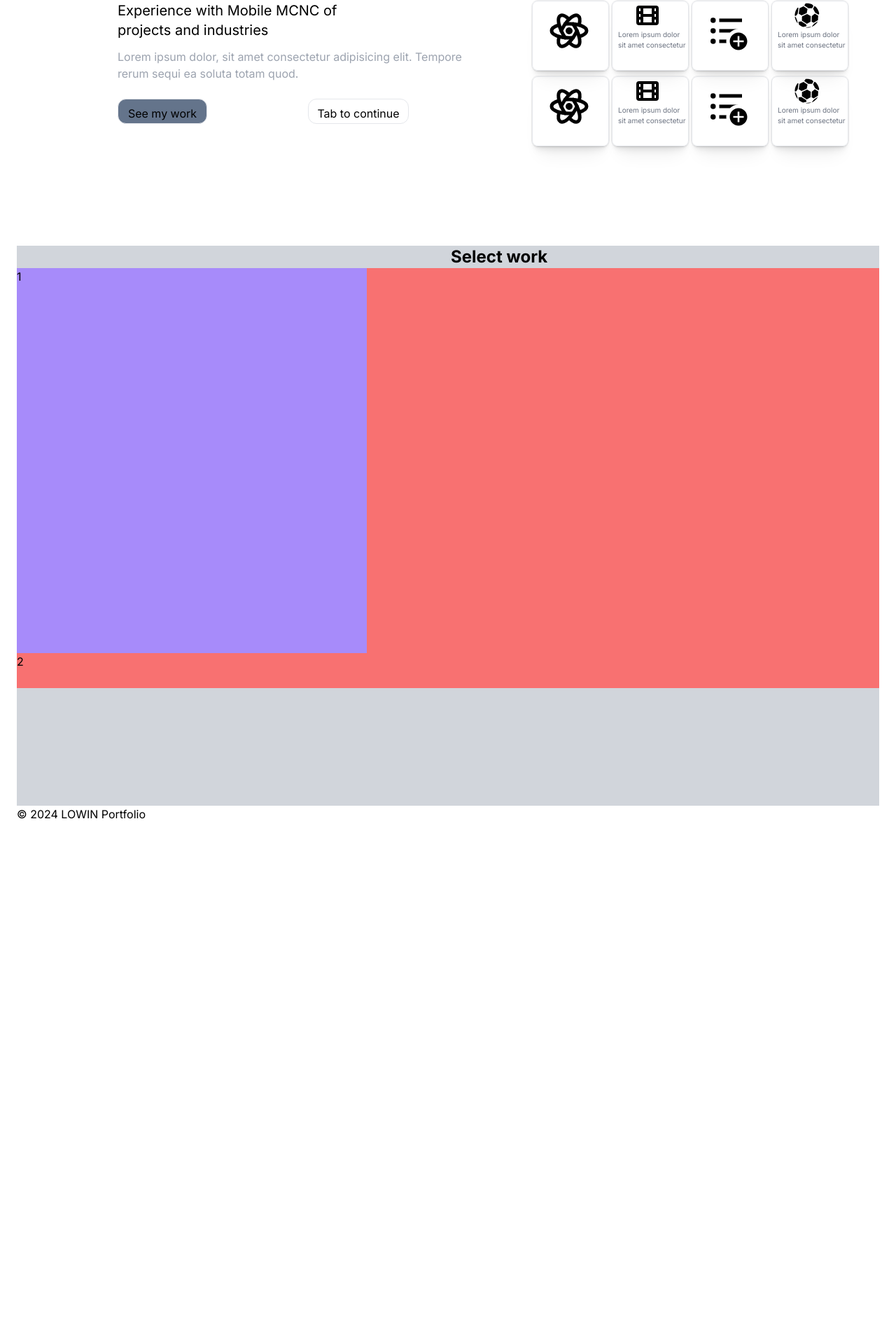
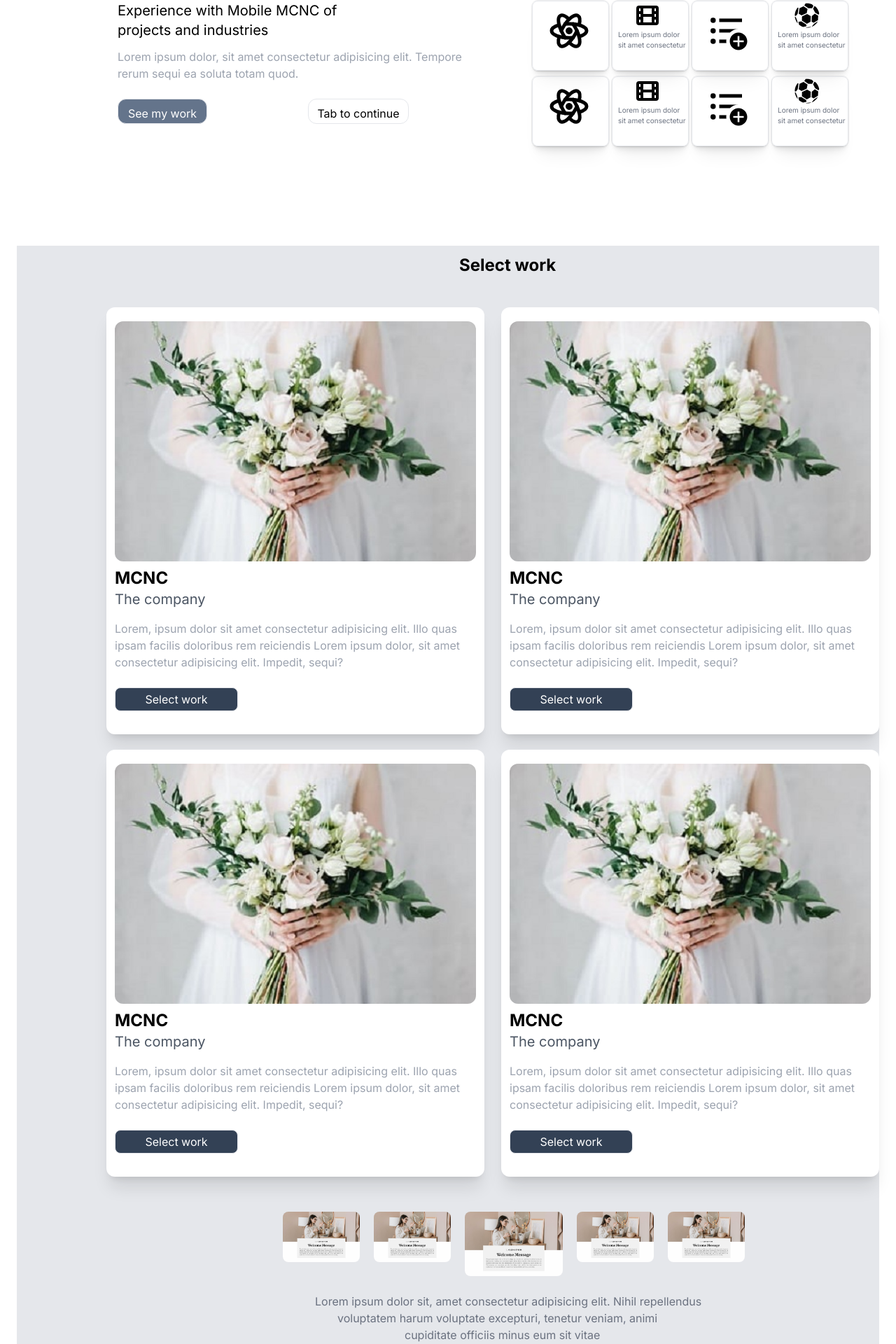
Before and after one commit to lowinn/portfolio-client, a Next.js app: page /en/page/about in a window 1280 px wide. Shown: the part 1299-3219 px from the top of the page at 70% size. Before the commit the page ends 2498 px from the top, so only its background shows below. Built offline with nearby package versions, Linux system fonts and the light colour scheme; no server answers.

Commit message:
done selected work

```diff
--- a/src/app/[locale]/page/about/page.tsx
+++ b/src/app/[locale]/page/about/page.tsx
@@ -108,7 +108,7 @@ export default function page() {
         {/* i can help u with */}
         <div className=' w-[1250px] h-16 mt-20 flex justify-between ml-32 '>
           <p className=' font-bold text-xl'> I can Help You With</p>
-          <button className='border rounded-lg  w-32 h-9  hover:border-red-600'>See my work</button>
+          <button className='border rounded-lg  w-32 h-9  hover:border-red-600 '>See my work</button>
         </div>
         <div className='flex gap-4'>
 
@@ -147,14 +147,14 @@ export default function page() {
       {/*
       Experience with  */}
 
-      <div className='  bg-white w-[1150px] h-[350px] mt-8 ml-36 flex gap-14'>
+      <div className='w-[1150px] h-[350px] mt-8 ml-36 flex gap-14'>
 
         <div className='  w-[500px] h-[300px]'>
 
 
           <h3 className='text-xl '>Experience with Mobile MCNC of <br /> projects and industries</h3>
           <p className=' mt-3 text-gray-400'>Lorem ipsum dolor, sit amet consectetur adipisicing elit. Tempore rerum sequi ea soluta totam quod.</p>
-          <button className='border  w-32 h-9 rounded-xl p-2 bg-slate-500 mt-6'>See my work</button>
+          <button className='border  w-32 h-9 rounded-xl p-2 bg-slate-500 mt-6 text-white'>See my work</button>
           <button className='border  w-36 h-9 rounded-xl p-2 ml-36'>Tab to continue</button>
 
         </div>
@@ -196,16 +196,204 @@ export default function page() {
 
       </div>
 
-      <div className=' bg-gray-300 w-full h-[800px]'>
-        <h5 className=' text-2xl  font-bold ml-[620px]'>Select work</h5>
+      <div className=' bg-gray-200 w-full h-[2000px]'>
+        <h5 className=' text-2xl  font-bold ml-[620px] p-3'>Select work</h5>
 
-        <div className=' bg-red-400 w-full h-[600px]'>
+        <div className='w-full h-[620px] flex gap-6  mt-8'>
 
-          <div className=' bg-violet-400 w-[500px] h-[550px]'>1</div>
-          <div>2</div>
+          <div className=' bg-white w-[560px] h-[610px] p-3 rounded-xl ml-32 shadow-xl '>
+            <div>
+              <Image
+                src="/1.jpg"
+                alt="GFG logo imported from public directory"
+                className=' mt-2 rounded-xl'
+                width={530}
+                height={290}
+              />
+            </div>
+
+            <h5 className=' text-2xl font-bold mt-2'>MCNC</h5>
+
+            <h6 className=' text-xl text-gray-600'>The company</h6>
+
+            <p className=' text-gray-400 mt-4'>Lorem, ipsum dolor sit amet consectetur adipisicing elit. Illo quas ipsam facilis doloribus rem reiciendis
+              Lorem ipsum dolor, sit amet consectetur adipisicing elit. Impedit, sequi?
+            </p> <br />
+            <button className='border p-1 rounded-lg w-44 bg-slate-700 text-white'> Select work</button>
+
+          </div>
+
+
+          <div className=' bg-white w-[560px] h-[610px] p-3 rounded-xl  shadow-xl '>
+            <div>
+              <Image
+                src="/1.jpg"
+                alt="GFG logo imported from public directory"
+                className=' mt-2 rounded-xl'
+                width={530}
+                height={290}
+              />
+            </div>
+
+            <h5 className=' text-2xl font-bold mt-2'>MCNC</h5>
+
+            <h6 className=' text-xl text-gray-600'>The company</h6>
+
+            <p className=' text-gray-400 mt-4'>Lorem, ipsum dolor sit amet consectetur adipisicing elit. Illo quas ipsam facilis doloribus rem reiciendis
+              Lorem ipsum dolor, sit amet consectetur adipisicing elit. Impedit, sequi?
+            </p> <br />
+            <button className='border p-1 rounded-lg w-44 bg-slate-700 text-white'> Select work</button>
+
+          </div>
 
 
         </div>
+
+
+        <div className='w-full h-[620px] flex gap-6  mt-3'>
+
+          <div className=' bg-white w-[560px] h-[610px] p-3 rounded-xl ml-32 shadow-xl '>
+            <div>
+              <Image
+                src="/1.jpg"
+                alt="GFG logo imported from public directory"
+                className=' mt-2 rounded-xl'
+                width={530}
+                height={290}
+              />
+            </div>
+
+            <h5 className=' text-2xl font-bold mt-2'>MCNC</h5>
+
+            <h6 className=' text-xl text-gray-600'>The company</h6>
+
+            <p className=' text-gray-400 mt-4'>Lorem, ipsum dolor sit amet consectetur adipisicing elit. Illo quas ipsam facilis doloribus rem reiciendis
+              Lorem ipsum dolor, sit amet consectetur adipisicing elit. Impedit, sequi?
+            </p> <br />
+            <button className='border p-1 rounded-lg w-44 bg-slate-700 text-white'> Select work</button>
+
+          </div>
+
+
+          <div className=' bg-white w-[560px] h-[610px] p-3 rounded-xl  shadow-xl '>
+            <div>
+              <Image
+                src="/1.jpg"
+                alt="GFG logo imported from public directory"
+                className=' mt-2 rounded-xl'
+                width={530}
+                height={290}
+              />
+            </div>
+
+            <h5 className=' text-2xl font-bold mt-2'>MCNC</h5>
+
+            <h6 className=' text-xl text-gray-600'>The company</h6>
+
+            <p className=' text-gray-400 mt-4'>Lorem, ipsum dolor sit amet consectetur adipisicing elit. Illo quas ipsam facilis doloribus rem reiciendis
+              Lorem ipsum dolor, sit amet consectetur adipisicing elit. Impedit, sequi?
+            </p> <br />
+            <button className='border p-1 rounded-lg w-44 bg-slate-700 text-white'> Select work</button>
+
+          </div>
+
+
+        </div>
+
+
+
+
+        <div className=' mt-8 w-[800px] h-[350px] ml-[330px]'>
+
+          <div className=' flex w-[690px] ml-[50px] gap-5'>
+
+            <div>
+              <Image
+                src="/website-ui2.jpg"
+                alt="GFG logo imported from public directory"
+                className=' mt-2 rounded-lg'
+                width={110}
+                height={110}
+              /></div>
+
+            <div>
+
+              <Image
+                src="/website-ui2.jpg"
+                alt="GFG logo imported from public directory"
+                className=' mt-2 rounded-lg'
+                width={110}
+                height={110}
+              />
+            </div>
+
+            <div>
+
+              <Image
+                src="/website-ui2.jpg"
+                alt="GFG logo imported from public directory"
+                className=' mt-2 rounded-lg'
+                width={140}
+                height={120}
+              />
+
+            </div>
+            <div>
+              <Image
+                src="/website-ui2.jpg"
+                alt="GFG logo imported from public directory"
+                className=' mt-2 rounded-lg'
+                width={110}
+                height={110}
+              />
+            </div>
+
+            <div>
+              <Image
+                src="/website-ui2.jpg"
+                alt="GFG logo imported from public directory"
+                className=' mt-2 rounded-lg'
+                width={110}
+                height={110}
+              />
+            </div>
+
+
+          </div>
+
+
+
+          <div className=' mt-6'>
+
+            <p className=' ml-24 text-gray-500'>Lorem ipsum dolor sit, amet consectetur adipisicing elit. Nihil repellendus </p>
+            <p className='  ml-32 text-gray-500'>voluptatem harum voluptate excepturi, tenetur veniam, animi </p>
+            <p className='  ml-56 text-gray-500'>cupiditate officiis minus eum sit vitae </p>
+            <p className='  ml-60 text-gray-500'>  rerum autem aliquid qui ipsa</p>
+            <p className=' ml-64 text-gray-500'>Lorem, ipsum dolor sit </p>
+
+
+          </div>
+
+
+
+
+        </div>
+
+
+
+
+
+
+
+
+
+
+
+
+
+
+
+
       </div>
 
 
```
Also changed, not shown: public/1.jpg (added), public/florist1.jpg (added).
